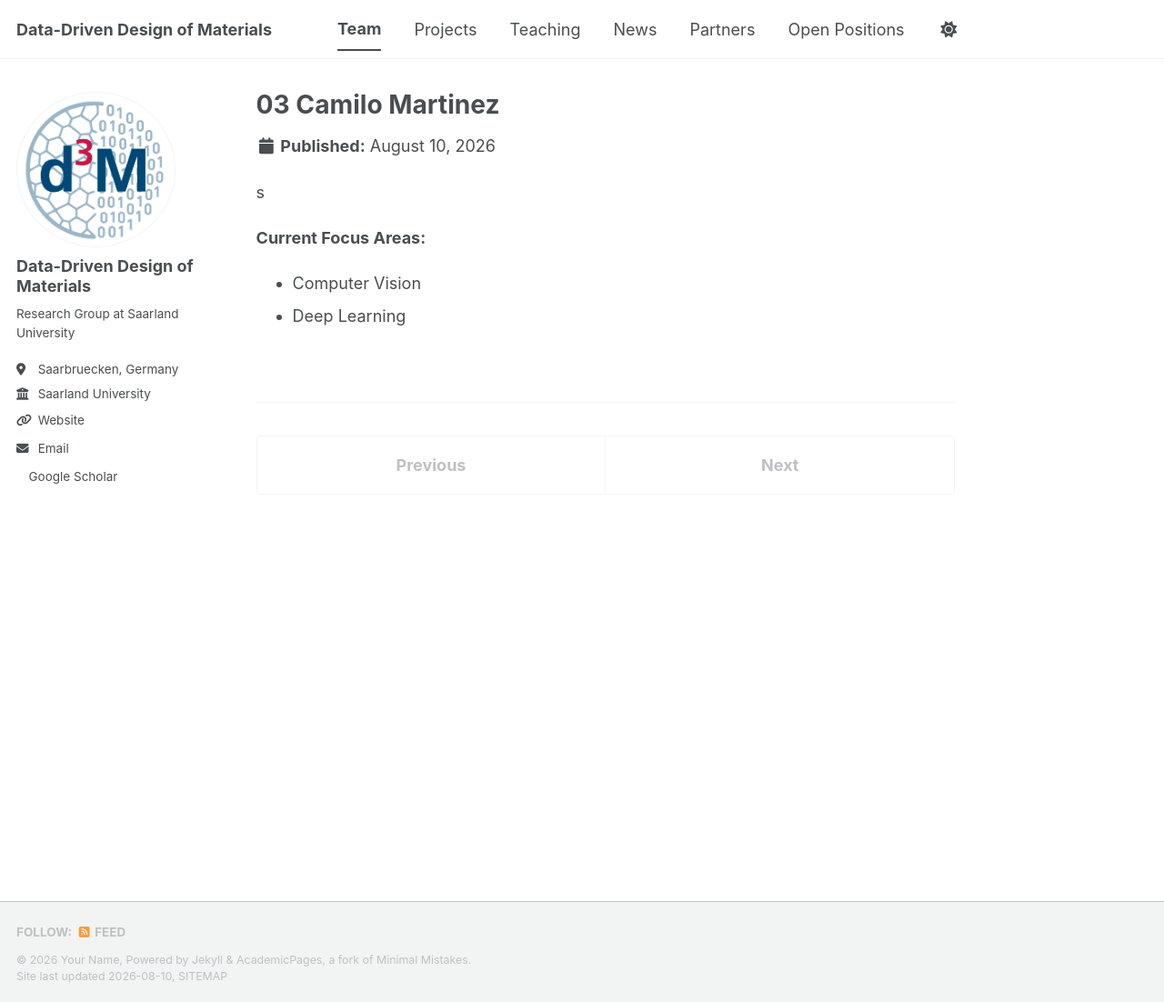
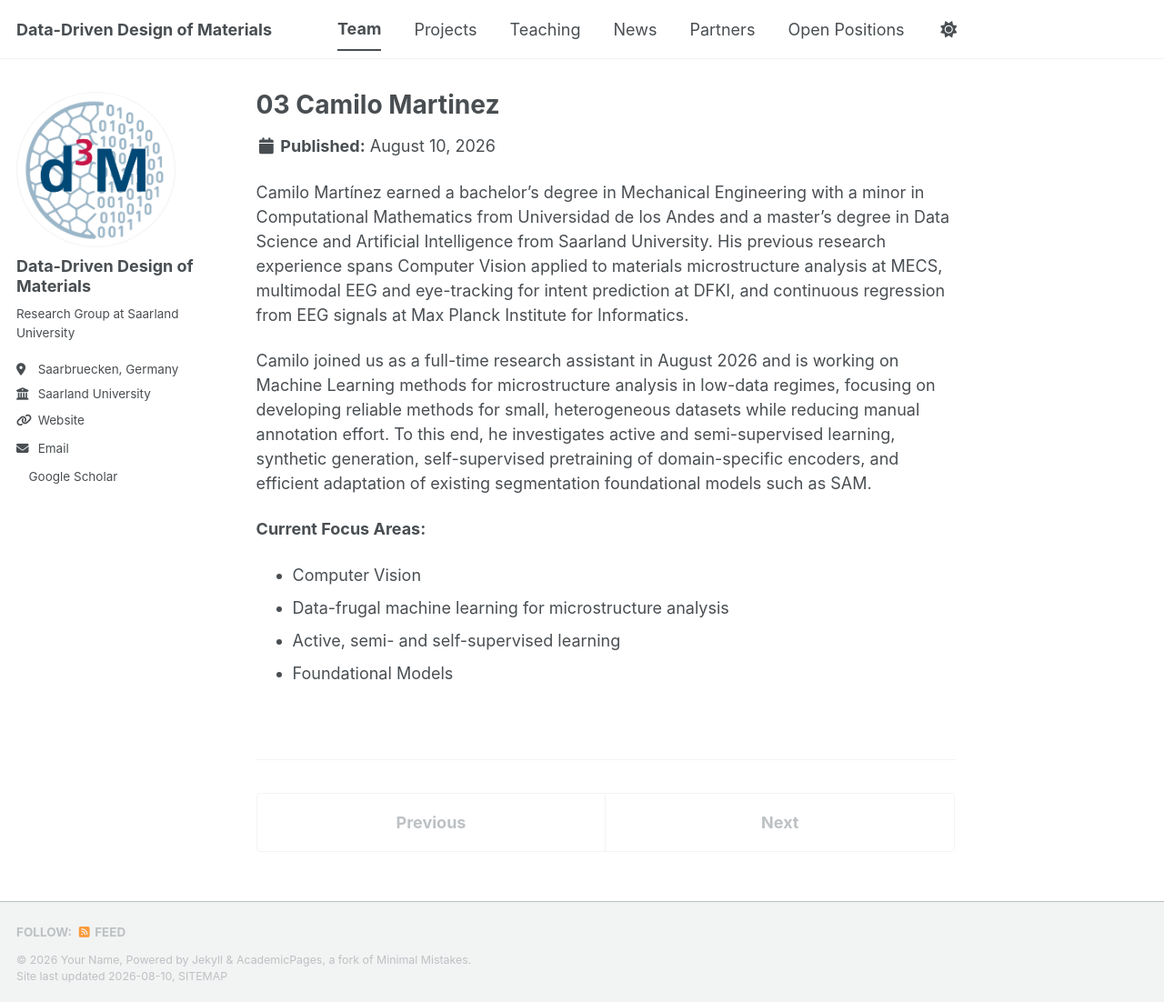
Before and after one commit to martinmueller1104/d3m.github.io, a Jekyll site: the page built from _team/03-camilo-martinez.md, in a window 1280 px wide and 1102 px high. Shown: the whole window at 91% size. Built offline with Jekyll 4.4.1, drawn with Linux system fonts in a browser that asks for light colours; a style sheet for code colours, icons or effects is not loaded.

Commit message:
Update 03-camilo-martinez.md

```diff
--- a/_team/03-camilo-martinez.md
+++ b/_team/03-camilo-martinez.md
@@ -6,8 +6,12 @@ email: "xy@uni-saarland.de"
 order: 1
 ---
 
-s
+Camilo Martínez earned a bachelor’s degree in Mechanical Engineering with a minor in Computational Mathematics from Universidad de los Andes and a master’s degree in Data Science and Artificial Intelligence from Saarland University. His previous research experience spans Computer Vision applied to materials microstructure analysis at MECS, multimodal EEG and eye-tracking for intent prediction at DFKI, and continuous regression from EEG signals at Max Planck Institute for Informatics.
+
+Camilo joined us as a full-time research assistant in August 2026 and is working on Machine Learning methods for microstructure analysis in low-data regimes, focusing on developing reliable methods for small, heterogeneous datasets while reducing manual annotation effort. To this end, he investigates active and semi-supervised learning, synthetic generation, self-supervised pretraining of domain-specific encoders, and efficient adaptation of existing segmentation foundational models such as SAM.
 
 **Current Focus Areas:**
   - Computer Vision
-  - Deep Learning
+  - Data-frugal machine learning for microstructure analysis
+  - Active, semi- and self-supervised learning
+  - Foundational Models
```
